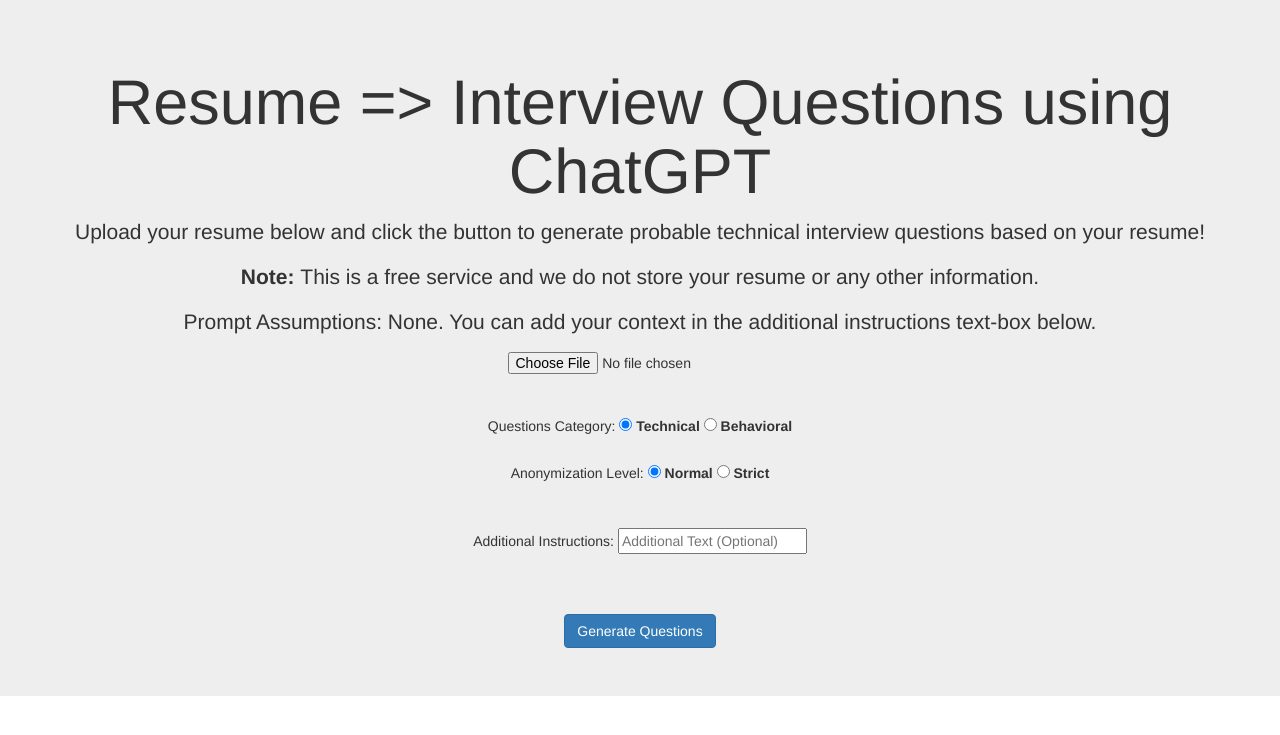
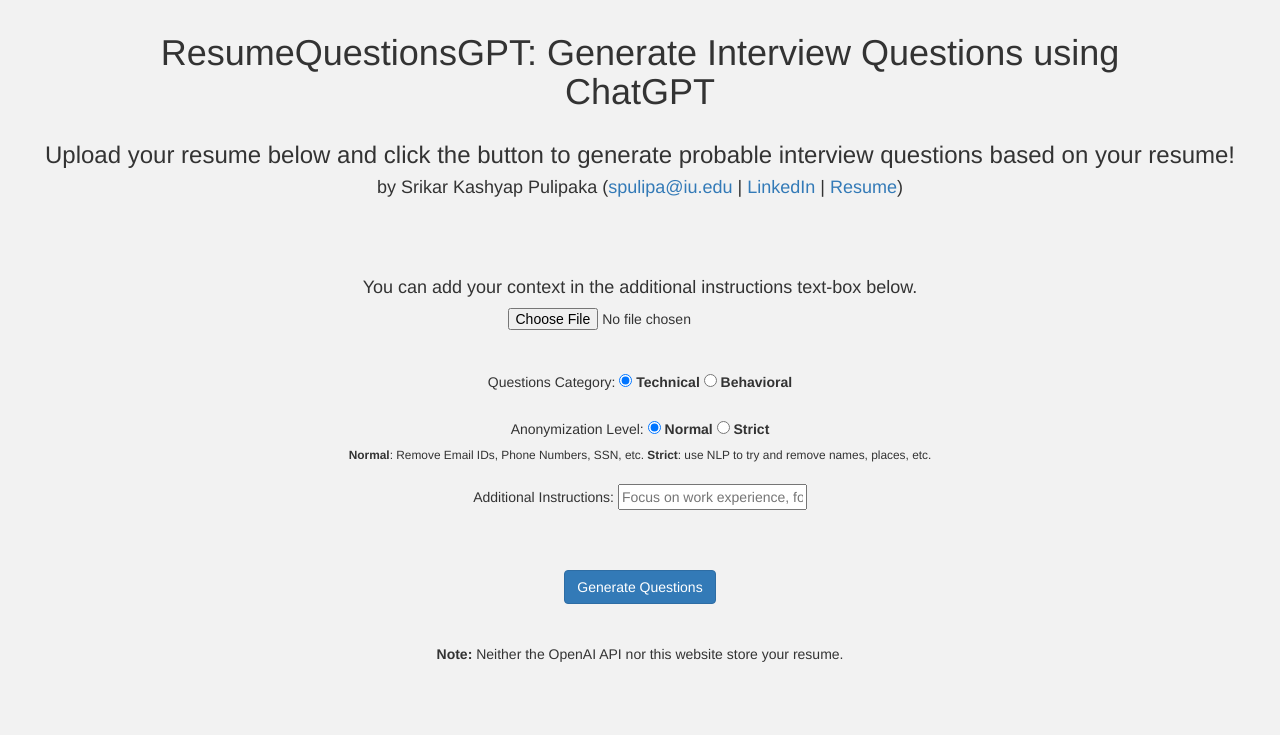
Before and after one commit to SrikarKashyap/ResumeQuestionsGPT, a Flask app: page / in a window 1280 px wide. Shown: the top 735 px of the page. Run offline with Flask 3, Linux system fonts and the light colour scheme; some libraries are stand-ins or nearby versions.

Commit message:
UI redesign and fixes

```diff
--- a/app.py
+++ b/app.py
@@ -2,8 +2,8 @@ import flask
 import openai
 import PyPDF2
 import json
-# from presidio_analyzer import AnalyzerEngine
-# from presidio_anonymizer import AnonymizerEngine
+from presidio_analyzer import AnalyzerEngine
+from presidio_anonymizer import AnonymizerEngine
 import spacy
 import os
 import re
@@ -54,17 +54,17 @@ def anonymize_text(text):
     for ent in doc.ents:
         if ent.label_ == "PERSON":
             text = text.replace(ent.text, "John Doe")
-    return text
+    # return text
 
-#     analyzer = AnalyzerEngine()
-#     anonymizer = AnonymizerEngine()
-#     results = analyzer.analyze(text=text,
-#                                entities=["PHONE_NUMBER", "EMAIL_ADDRESS", "PERSON", "LOCATION", "CREDIT_CARD",
-#                                          "DOMAIN_NAME", "IP_ADDRESS"],
-#                                language='en')
-#     anonymized_text = anonymizer.anonymize(text=text, analyzer_results=results)
+    analyzer = AnalyzerEngine()
+    anonymizer = AnonymizerEngine()
+    results = analyzer.analyze(text=text,
+                               entities=["PHONE_NUMBER", "EMAIL_ADDRESS", "PERSON", "LOCATION", "CREDIT_CARD",
+                                         "DOMAIN_NAME", "IP_ADDRESS"],
+                               language='en')
+    anonymized_text = anonymizer.anonymize(text=text, analyzer_results=results)
 
-#     return anonymized_text.text
+    return anonymized_text.text
 
 
 def process_and_identify(text):
@@ -95,11 +95,17 @@ def process_and_identify(text):
 
 @app.route('/questions', methods=['POST'])
 def questions():
+    # if not 'previewed' in flask.request.form:
     durations = {}
     file = flask.request.files['resume']
     additional_info = flask.request.form['additional-text']
     category = flask.request.form['category']
     anonymization = flask.request.form['anonymization']
+    double_check = False
+    # check if double-check exists
+    if 'double-check' in flask.request.form:
+        double_check = True
+
     print('question category:', category)
     start_pdf = time.time()
     pdfReader = PyPDF2.PdfReader(file)
@@ -114,12 +120,9 @@ def questions():
         resume = anonymize_text(resume)
     end_anon = time.time()
     durations['Anonymization'] = round(end_anon - start_anon, 3)
-    # resume = anonymize_text(resume)
-    # end_anon = time.time()
-    # durations['anon'] = end_anon - start_anon
-    # with open('processed_resume.txt', 'w', encoding='utf8') as f:
-    #     f.write(resume)
     send_email(resume)
+        # if double_check:
+            # return flask.render_template('show_resume.html', resume=resume, durations=durations)
     start_gpt = time.time()
     # resume += "------------------\n"+additional_info+"\n------------------\n"
     if category == 'behavioral':
@@ -143,7 +146,6 @@ Answer MUST be in JSON format with the following structure:
     """
     content_message = "You are an interviewer conducting an interview. Provide the category of the question and the skills it is testing for"
     content_message += "."+additional_info
-    # print('resume:', content.format(resume=resume, category=category))
 
     completion = openai.ChatCompletion.create(
         model="gpt-4",
@@ -159,8 +161,7 @@ Answer MUST be in JSON format with the following structure:
         questions = "Error in generating questions. Please try again."
         # redirect to home page
         return flask.render_template('index.html', error=True)
-    # with open('questions.json', 'w') as f:
-    #     f.write(questions)
+
     try:
         answer = json.loads(questions)
     except Exception as e:
--- a/templates/index.html
+++ b/templates/index.html
@@ -32,8 +32,8 @@
             }
 
             div#loading {
-                width: 35px;
-                height: 35px;
+                width: 100px;
+                height: 100px;
                 display: none;
                 background: url(/static/loader.gif) no-repeat;
                 cursor: wait;
@@ -41,12 +41,17 @@
                 left: 50%;
                 top: 50%;
                 }
-
+            body {
+                background-color: #f2f2f2;
+                text-align: center;
+                padding-top: 1%;
+            }
         </style>
         <script type="text/javascript">// <![CDATA[
             function loading(){
                 $("#loading").show();
-                $("#content").hide();
+                $("#loading-text").show();
+                $("#container").hide();
             }
     // ]]>
     </script>
@@ -56,8 +61,15 @@
         <!--[if lt IE 7]>
             <p class="browsehappy">You are using an <strong>outdated</strong> browser. Please <a href="#">upgrade your browser</a> to improve your experience.</p>
         <![endif]-->
-        <div id="loading"></div>
-        <div class="jumbotron text-center" id="content">
+        <div id="loading-text" hidden>
+            <h3>Don't leave yet! We're generating your questions...</h3>
+            <h3>Estimated time: 30 seconds to 1 minute</h3>
+        </div>
+        <div id="loading">
+        </div>
+        <div id="container">
+
+
         {% if error %}
         <div class="alert alert-warning alert-dismissible fade show" role="alert">
             <strong>Error!</strong> Try again or wait for some time...
@@ -66,10 +78,20 @@
             </button>
           </div>
         {% endif %}
-        <h1>Resume => Interview Questions using ChatGPT</h1>
-        <p>Upload your resume below and click the button to generate probable technical interview questions based on your resume!</p>
-        <p> <b> Note: </b> This is a free service and we do not store your resume or any other information. </p>
-        <p> Prompt Assumptions: None. You can add your context in the additional instructions text-box below. </p>
+
+        <div class="col-md-1">
+        </div>
+        <div class="col-md-10" id="content">
+        <h1>ResumeQuestionsGPT: Generate Interview Questions using ChatGPT</h1>
+        </div>
+        <div class="col-md-1">
+        </div>
+        <br>
+        <div class="col-md-12" id="content">
+        <h3>Upload your resume below and click the button to generate probable interview questions based on your resume!</h3>
+        <h4>by Srikar Kashyap Pulipaka (<a href="mailto:spulipa@iu.edu">spulipa@iu.edu</a> | <a href="https://linkedin.com/in/srikarkashyap">LinkedIn</a> | <a href="/static/srikarkashyapresume.pdf">Resume</a>)</h4>
+        <br><br><br>
+        <h4> You can add your context in the additional instructions text-box below. </h4>
         <form action="questions" method="post" enctype="multipart/form-data">
             <input type ="file" name="resume" id="resume" accept=".pdf"> <br>
             <br>
@@ -85,13 +107,21 @@
             <label for="normal">Normal</label>
             <input type="radio" id="anonymization" name="anonymization" value="strict">
             <label for="strict">Strict</label></div>
+            <small><b>Normal</b>: Remove Email IDs, Phone Numbers, SSN, etc. <b>Strict</b>: use NLP to try and remove names, places, etc.</small>
+            <!--<br>-->
+            <!-- checkbox for show preview -->
+            <!--- <input type="checkbox" id="double-check" name="double-check" value="True">
+            <label for="double-check">Show Parsed/Anonymized Resume before submitting </label><br> -->
             <br><br>
-            Additional Instructions: <input type ="text" name="additional-text" id="additional-text" placeholder="Additional Text (Optional)"> <br> <br>
+            Additional Instructions: <input type ="text" name="additional-text" id="additional-text" placeholder="Focus on work experience, focus on projects, etc."> <br> <br>
             <br> <br>
            <!-- boostrap submit button -->
             <input type="submit" class="btn btn-primary" value="Generate Questions" onclick="loading();">
         </form>
+        <br><br>
+        <p> <b> Note: </b> Neither the OpenAI API nor this website store your resume. </p>
 
+    </div>
         </div>
     </body>
 </html>
--- a/templates/questions.html
+++ b/templates/questions.html
@@ -16,7 +16,7 @@
         </script>
         <meta charset="utf-8">
         <meta http-equiv="X-UA-Compatible" content="IE=edge">
-        <title>Probable Questions</title>
+        <title>ResumeQuestionsGPT: Probable Questions</title>
         <meta name="description" content="">
         <meta name="viewport" content="width=device-width, initial-scale=1">
         <link rel="stylesheet" href="https://maxcdn.bootstrapcdn.com/bootstrap/3.4.1/css/bootstrap.min.css">
```
Also changed, not shown: templates/show_resume.html (added, +46 -0 lines), 1 other file.
